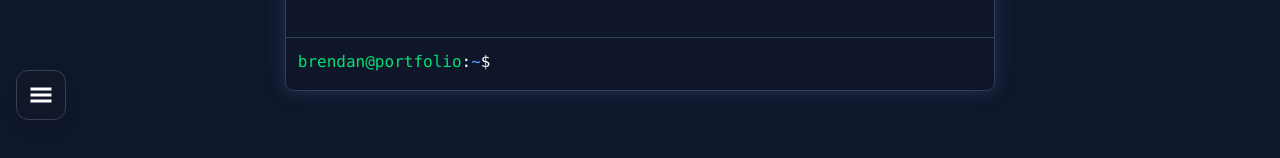
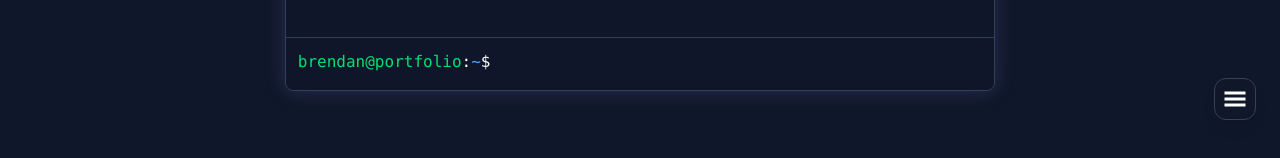
Before and after one commit to brendanddev/brendans-website, a React (Vite) app in the folder frontend/: page / in a window 1280 px wide. Shown: the part 664-822 px from the top of the page. Built offline with nearby package versions, Linux system fonts and the light colour scheme.

Commit message:
Update sidebar toggle button

```diff
--- a/frontend/src/components/Sidebar.jsx
+++ b/frontend/src/components/Sidebar.jsx
@@ -153,7 +153,7 @@ const Sidebar = () => {
 
     return (
         <>
-            {/* Mobile overlay */}
+
             <AnimatePresence>
                 {isMobile && isSidebarShown && (
                     <motion.div
@@ -185,9 +185,9 @@ const Sidebar = () => {
                 whileHover={{ scale: 1.1 }}
                 whileTap={{ scale: 0.95 }}
                 className={`
-                    fixed bottom-4 left-4 z-50
+                    fixed bottom-4 right-6 z-50
                     bg-gray-900/90 text-white border-gray-700
-                    backdrop-blur-md p-3 rounded-xl
+                    backdrop-blur-md p-2 rounded-xl
                     hover:shadow-lg transition-all duration-300
                     shadow-lg border cursor-move
                     focus:outline-none focus:ring-2 focus:ring-blue-500 focus:ring-offset-2
@@ -299,7 +299,6 @@ const Sidebar = () => {
                                             )}
                                         </a>
 
-                                        {/* Tooltip for desktop */}
                                         {!isMobile && activeTooltip === link.name && (
                                             <motion.div
                                                 initial={{ opacity: 0, x: -10 }}
@@ -320,7 +319,6 @@ const Sidebar = () => {
                             </ul>
                         </nav>
 
-                        {/* Footer */}
                         {isMobile && (
                             <motion.div
                                 variants={itemVariants}
```
